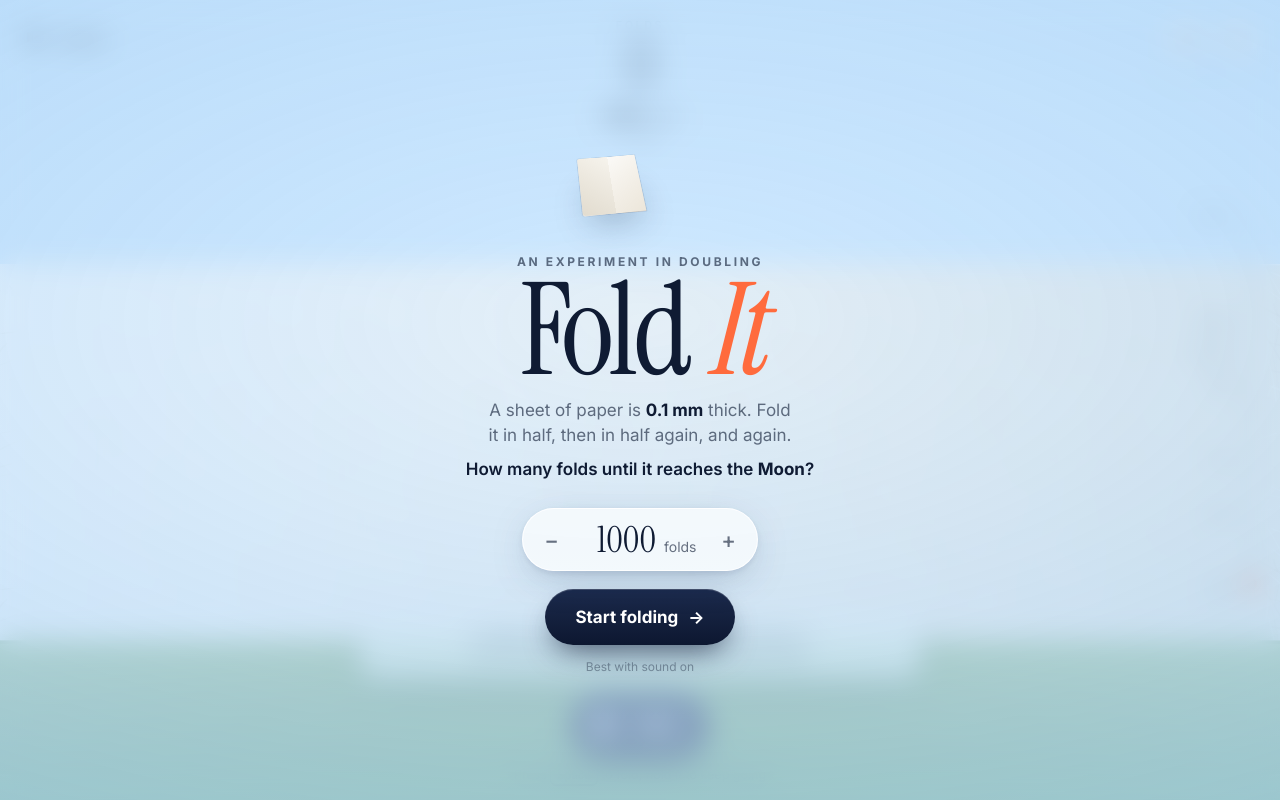
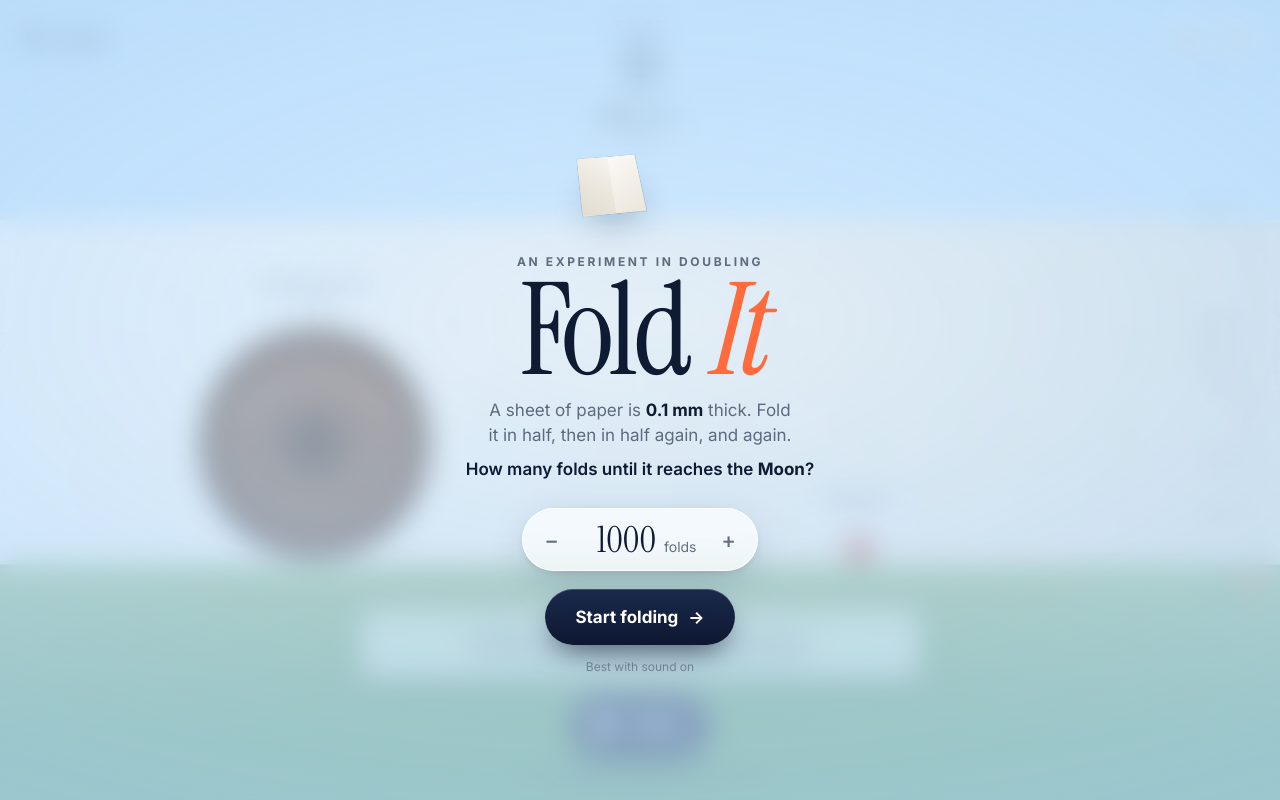
Before and after one commit to DivyanshGoel20/fold-it, a website built with Vite: page index.html in a window 1280 px wide. Built offline with nearby package versions, Linux system fonts and the light colour scheme; animation ran at ten frames a second.

Commit message:
Fix overlay hit-testing, object visibility, layout above dock; polish clouds, stars, finale

```diff
--- a/src/data.ts
+++ b/src/data.ts
@@ -34,7 +34,7 @@ const sig = (v: number, digits = 3) => {
 
 export function fmtLen(m: number): { v: string; u: string } {
   if (m < 1e-6) return { v: sig(m * 1e9), u: 'nm' };
-  if (m < 1e-3) return { v: sig(m * 1e6), u: 'µm' };
+  if (m < 9e-5) return { v: sig(m * 1e6), u: 'µm' };
   if (m < 0.01) return { v: sig(m * 1e3, 2), u: 'mm' };
   if (m < 1) return { v: sig(m * 100), u: 'cm' };
   if (m < 1000) return { v: sig(m), u: 'm' };
@@ -42,10 +42,10 @@ export function fmtLen(m: number): { v: string; u: string } {
   if (m < 1e12) return { v: sig(m / 1e9), u: 'million km' };
   if (m < 1e14) return { v: sig(m / 1e12), u: 'billion km' };
   const ly = m / LY;
-  if (ly < 1000) return { v: sig(ly), u: ly < 1.5 ? 'light-year' : 'light-years' };
-  if (ly < 1e6) return { v: sig(ly / 1e3), u: 'thousand light-years' };
-  if (ly < 1e9) return { v: sig(ly / 1e6), u: 'million light-years' };
-  return { v: sig(ly / 1e9), u: 'billion light-years' };
+  if (ly < 1000) return { v: sig(ly), u: ly < 1.5 ? 'light year' : 'light years' };
+  if (ly < 1e6) return { v: sig(ly / 1e3), u: 'thousand light years' };
+  if (ly < 1e9) return { v: sig(ly / 1e6), u: 'million light years' };
+  return { v: sig(ly / 1e9), u: 'billion light years' };
 }
 
 export const fmt = (m: number) => {
@@ -135,7 +135,7 @@ export const MARKERS: Marker[] = [
   { id: 'ly', icon: 'ruler', name: 'One light-year', alt: LY },
   { id: 'proxima', icon: 'star', name: 'Proxima Centauri, nearest star', alt: 4.24 * LY, color: '#ff9f80' },
   { id: 'mwcenter', icon: 'galaxy', name: 'Centre of the Milky Way', alt: 26000 * LY, color: '#ffe1b0' },
-  { id: 'mwacross', icon: 'galaxy', name: 'All the way across the Milky Way', alt: 100000 * LY, color: '#c9d4ff' },
+  { id: 'mwacross', icon: 'galaxy', name: 'Width of the Milky Way', alt: 100000 * LY, color: '#c9d4ff' },
   { id: 'andromeda', icon: 'galaxy', name: 'Andromeda Galaxy', alt: 2.5e6 * LY, color: '#d6c9ff' },
   { id: 'virgo', icon: 'galaxy', name: 'Virgo Cluster, 1,300+ galaxies', alt: 5.4e7 * LY, color: '#c9d4ff' },
   { id: 'edge', icon: 'universe', name: 'Edge of the observable universe', alt: 4.65e10 * LY, color: '#ffffff' },
--- a/src/main.ts
+++ b/src/main.ts
@@ -209,7 +209,7 @@ function showFinale(kind: 'moon' | 'end') {
       verdict = x >= 3 ? `That’s ${Math.round(x).toLocaleString('en-US')}× too many. Almost everyone guesses way too high, because doubling is sneaky.` : `Close, but too high. Doubling gets away from you fast.`;
     } else verdict = g >= MOON_FOLD - 6 ? 'Close, but too low.' : 'Too low. Even doubling needs a little time to get going.';
     ui.fGuess.innerHTML = `<span>Your guess</span><b>${g.toLocaleString('en-US')}</b><em>${verdict}</em>`;
-    ui.fGo.textContent = 'Keep folding to the edge of the universe';
+    ui.fGo.innerHTML = 'Keep folding <span aria-hidden="true">→</span>';
     ui.fGo.style.display = '';
   } else {
     ui.fTag.textContent = `Fold ${MAX_FOLD}`;
@@ -219,11 +219,15 @@ function showFinale(kind: 'moon' | 'end') {
     ui.fGo.style.display = 'none';
   }
   ui.finale.hidden = false;
+  document.body.classList.add('finale-open');
+  $('fShare').classList.toggle('primary', kind === 'end');
+  $('fShare').classList.toggle('ghost', kind !== 'end');
   requestAnimationFrame(() => ui.finale.classList.add('show'));
   st.mode = 'finale';
 }
 
 function hideFinale() {
+  document.body.classList.remove('finale-open');
   ui.finale.classList.remove('show');
   window.setTimeout(() => (ui.finale.hidden = true), 400);
 }
--- a/src/scene.ts
+++ b/src/scene.ts
@@ -185,8 +185,8 @@ export class Scene {
       this.deep.appendChild(el);
       this.bodies.push({ el, x, y, d, shown: false });
     };
-    addBody(GALAXY_SVG, -2.6e4 * LY, 0, 1e5 * LY, 'The Milky Way');
-    addBody(ANDROMEDA_SVG, 4e5 * LY, 2.5e6 * LY, 2.2e5 * LY, 'Andromeda');
+    addBody(GALAXY_SVG, 0, 2.6e4 * LY, 1e5 * LY, 'The Milky Way');
+    addBody(ANDROMEDA_SVG, 1.4e5 * LY, 2.5e6 * LY, 2.2e5 * LY, 'Andromeda');
   }
 
   resize() {
@@ -202,10 +202,13 @@ export class Scene {
   }
 
   get baseline() {
-    return this.H * (this.W < 640 ? 0.74 : 0.8);
+    const dock = this.W < 640 ? 196 : 236;
+    return Math.max(this.H * 0.62, Math.min(this.H * 0.8, this.H - dock));
   }
   get towerFrac() {
-    return this.W < 640 ? 0.4 : 0.47;
+    // leave room for the counter above the tower
+    const top = this.W < 640 ? 150 : 190;
+    return Math.min(0.5, (this.baseline - top - 30) / this.H);
   }
   get minW() {
     return this.W < 640 ? 16 : 22;
@@ -217,8 +220,8 @@ export class Scene {
   }
 
   moonCam(): Cam {
-    const s = (Math.min(this.W, this.H) * 0.17) / MOON_R;
-    return { scale: s, ay: MOON_ALT, sy: this.H * 0.47, ox: -MOON_R * 1.15 * s * 0.55 };
+    const s = (Math.min(this.W, this.H) * (this.W < 640 ? 0.2 : 0.13)) / MOON_R;
+    return { scale: s, ay: MOON_ALT, sy: this.H * (this.W < 640 ? 0.36 : 0.33), ox: -MOON_R * 1.15 * s * 0.55 };
   }
 
   sy(y: number, cam = this.cam) {
@@ -267,7 +270,7 @@ export class Scene {
     if (this.darkness > 0.02) {
       const z = Math.log2(cam.scale);
       const maxR = Math.hypot(W, H) * 0.62;
-      const minR = 20;
+      const minR = maxR * 0.1;
       b.fillStyle = '#fff';
       for (const s of this.stars) {
         let u = (s.u + z * 0.07) % 1;
@@ -275,7 +278,7 @@ export class Scene {
         const r = minR * Math.pow(maxR / minR, u);
         const x = W / 2 + Math.cos(s.a) * r * 1.2;
         const y = H * 0.45 + Math.sin(s.a) * r;
-        const fade = smooth(0, 0.15, u) * (1 - smooth(0.92, 1, u));
+        const fade = smooth(0, 0.3, u) * (1 - smooth(0.9, 1, u));
         const tw = 0.75 + 0.25 * Math.sin(time * 0.0015 + s.tw);
         b.globalAlpha = fade * tw * this.darkness * 0.95;
         b.beginPath();
@@ -491,10 +494,10 @@ export class Scene {
   private drawClouds(cx: number, g0: number) {
     const b = this.b;
     const s = this.cam.scale;
-    if (s * 300 > 6000 || s * 1800 < 14) return;
+    if (s * 300 > 1100 || s * 1800 < 14) return;
     for (const c of this.clouds) {
       const w = c.w * s;
-      const a = smooth(14, 40, w) * (1 - smooth(1800, 5000, w));
+      const a = smooth(14, 40, w) * (1 - smooth(500, 1100, w));
       if (a <= 0) continue;
       const x = cx + c.x * s;
       const y = g0 - c.y * s;
@@ -507,8 +510,6 @@ export class Scene {
         b.arc(x + px * w, y + py * w, r * w, 0, Math.PI * 2);
       }
       b.fill();
-      b.fillStyle = 'rgba(170,195,225,0.35)';
-      b.fillRect(x - w * 0.42, y - w * 0.02, w * 0.84, w * 0.03);
     }
     b.globalAlpha = 1;
   }
@@ -694,8 +695,8 @@ export class Scene {
       const wp = hp * te.ratio;
       const back = te.t.backdrop !== undefined;
       let a = back
-        ? smooth(10, 30, hp) * (1 - smooth(H * 1.6, H * 2.6, hp))
-        : smooth(12, 30, hp) * (1 - smooth(H * 1.15, H * 1.75, hp));
+        ? smooth(10, 30, hp) * (1 - smooth(H * 0.75, H * 1.3, hp))
+        : smooth(12, 30, hp) * (1 - smooth(H * 0.55, H * 0.82, hp));
       if (g0 - hp > H || g0 < -10) a = 0;
       if (a <= 0.003) {
         if (te.shown) {
@@ -705,7 +706,7 @@ export class Scene {
         continue;
       }
       if (!te.shown) {
-        te.el.style.display = '';
+        te.el.style.display = 'block';
         te.shown = true;
       }
       let x: number;
@@ -737,7 +738,7 @@ export class Scene {
         continue;
       }
       if (!me.shown) {
-        me.el.style.display = '';
+        me.el.style.display = 'block';
         me.shown = true;
       }
       me.el.style.transform = `translate3d(0, ${y}px, 0)`;
@@ -756,7 +757,7 @@ export class Scene {
         continue;
       }
       if (!bd.shown) {
-        bd.el.style.display = '';
+        bd.el.style.display = 'block';
         bd.shown = true;
       }
       const x = cx + bd.x * s - d / 2;
--- a/src/style.css
+++ b/src/style.css
@@ -19,6 +19,10 @@ body.dark {
   --glass: rgba(16, 22, 44, 0.55);
   --glass-line: rgba(255, 255, 255, 0.12);
   --shadow: 0 12px 48px -12px rgba(0, 0, 0, 0.7), 0 2px 6px rgba(0, 0, 0, 0.3);
+}
+
+[hidden] {
+  display: none !important;
 }
 
 * {
@@ -907,8 +911,8 @@ kbd {
 }
 
 .finale-card {
-  width: min(560px, 100%);
-  padding: 28px 28px 24px;
+  width: min(540px, 100%);
+  padding: 24px 26px 22px;
   border-radius: 28px;
   text-align: center;
   color: #f4f6ff;
@@ -941,7 +945,7 @@ kbd {
   margin: 12px 0 8px;
   font-family: var(--serif);
   font-weight: 400;
-  font-size: clamp(40px, 7vw, 58px);
+  font-size: clamp(38px, 6vw, 52px);
   line-height: 1;
   letter-spacing: -0.025em;
 }
@@ -1091,3 +1095,19 @@ kbd {
     animation: none;
   }
 }
+
+body.finale-open .dock,
+body.finale-open .counter {
+  opacity: 0;
+  pointer-events: none;
+}
+
+.dock,
+.counter {
+  transition: opacity 0.5s var(--ease);
+}
+
+.f-actions .primary,
+.f-actions .ghost {
+  height: 52px;
+}
--- /dev/null
+++ b/vite.config.ts
@@ -0,0 +1,6 @@
+import { defineConfig } from 'vite';
+
+export default defineConfig({
+  server: { port: 5180, strictPort: true, host: '127.0.0.1' },
+  preview: { port: 5180, strictPort: true, host: '127.0.0.1' },
+});
```
